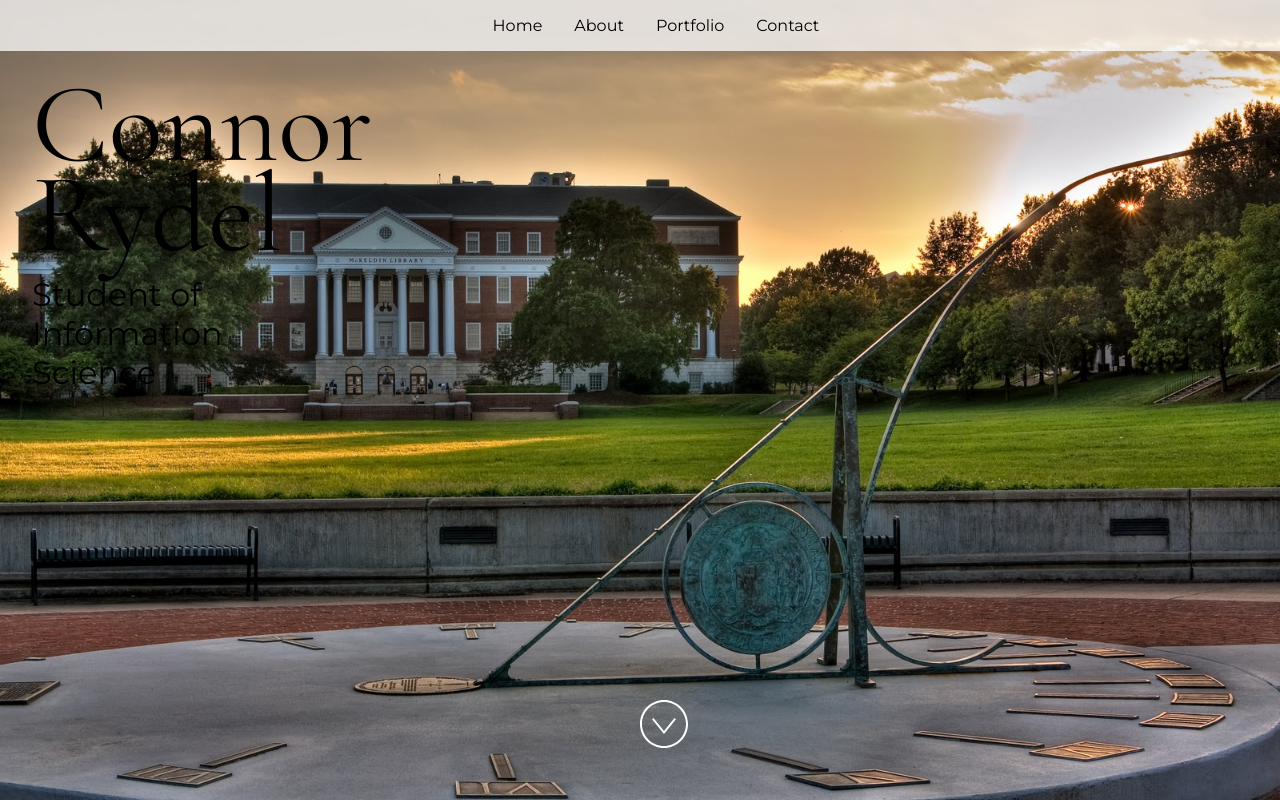
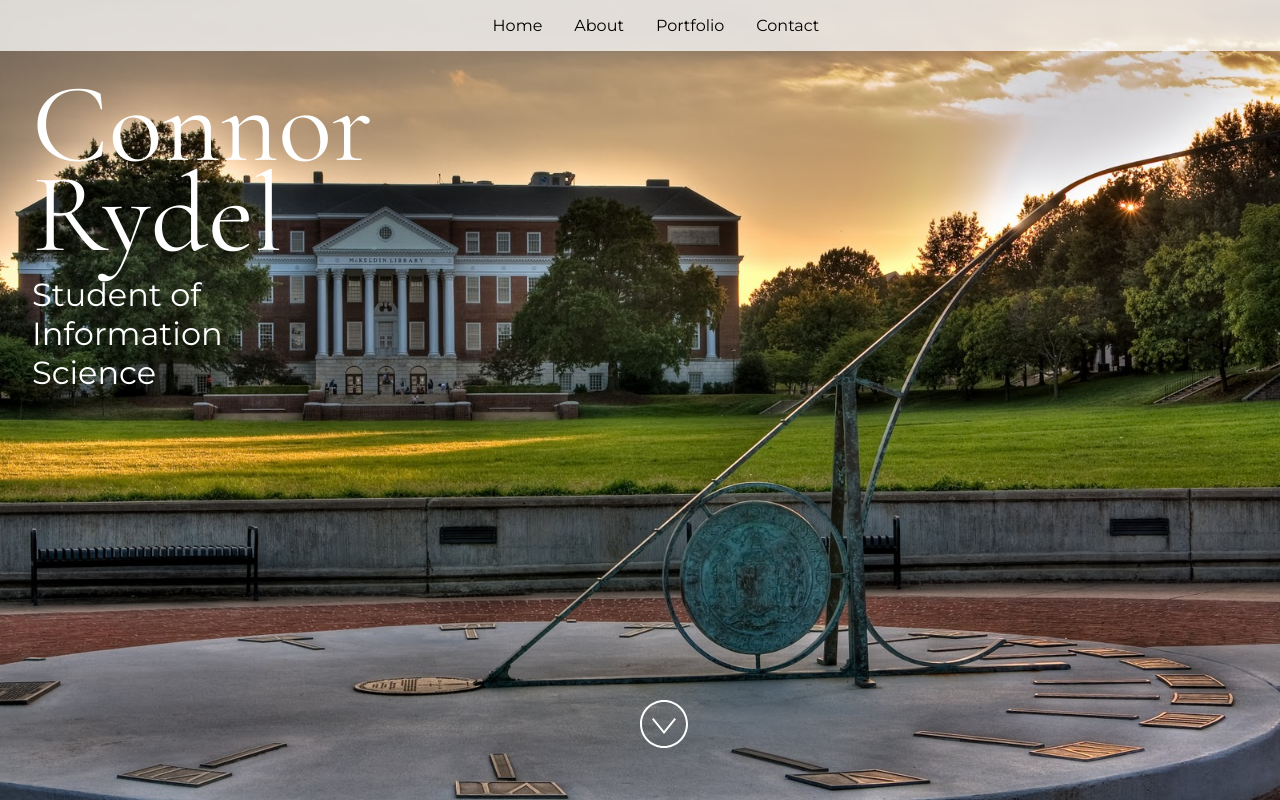
Before and after one commit to ConnorR5/ResumeSite, a React (Vite) app: page / in a window 1280 px wide. Shown: the top 800 px of the page. Built offline with nearby package versions, Linux system fonts and the light colour scheme.

Commit message:
changed to white

```diff
--- a/src/styles.css
+++ b/src/styles.css
@@ -56,6 +56,7 @@ h1 {
   font-weight: 400;
   line-height: 0.8;
   margin: 0;
+  color: #FFFFFF;
 }
 
 h2 {
@@ -63,6 +64,7 @@ h2 {
   font-weight: 400;
   margin: 0;
   padding-top: 1rem;
+  color: #FFFFFF;
 }
 
 h3 {
```
